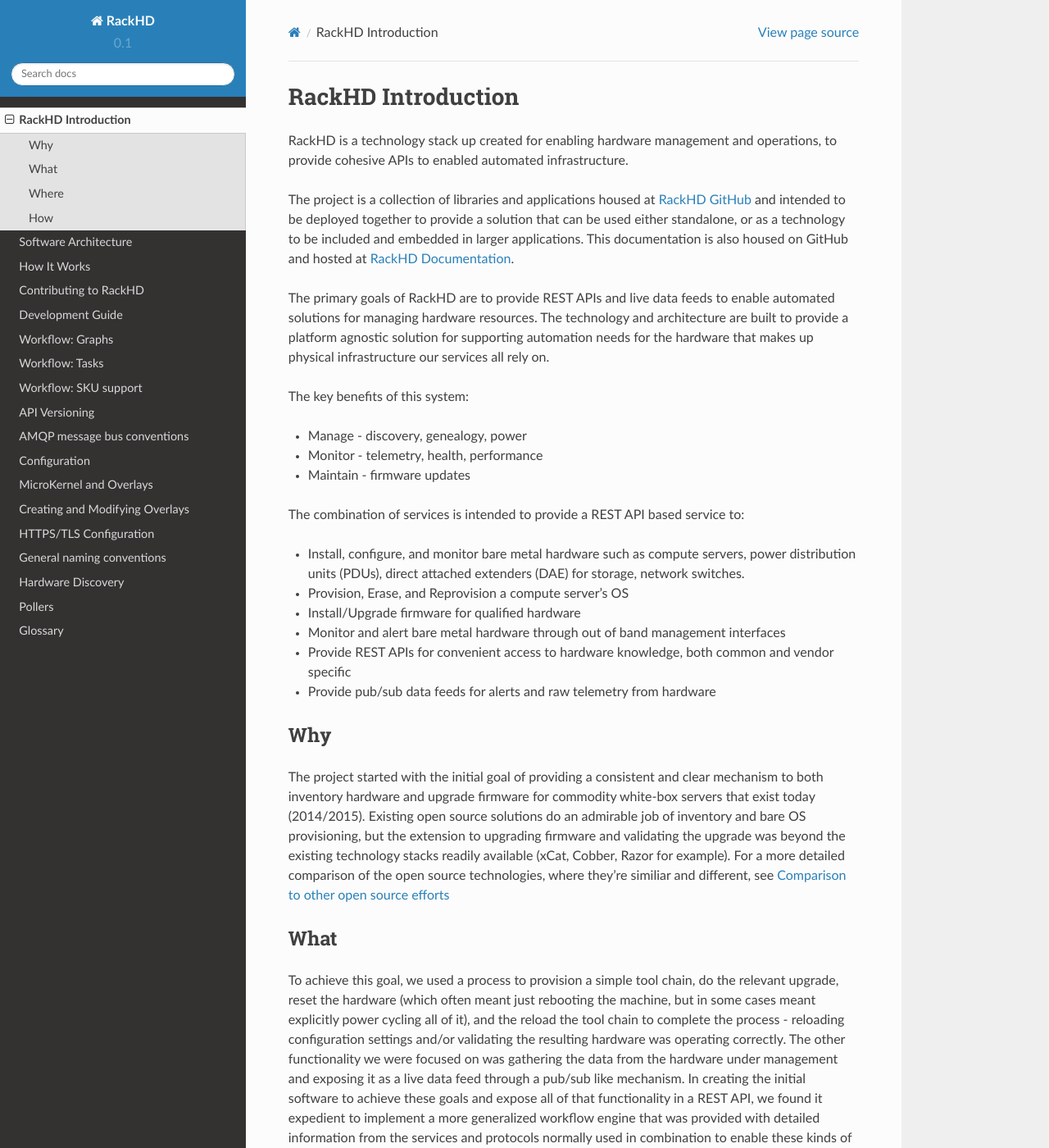
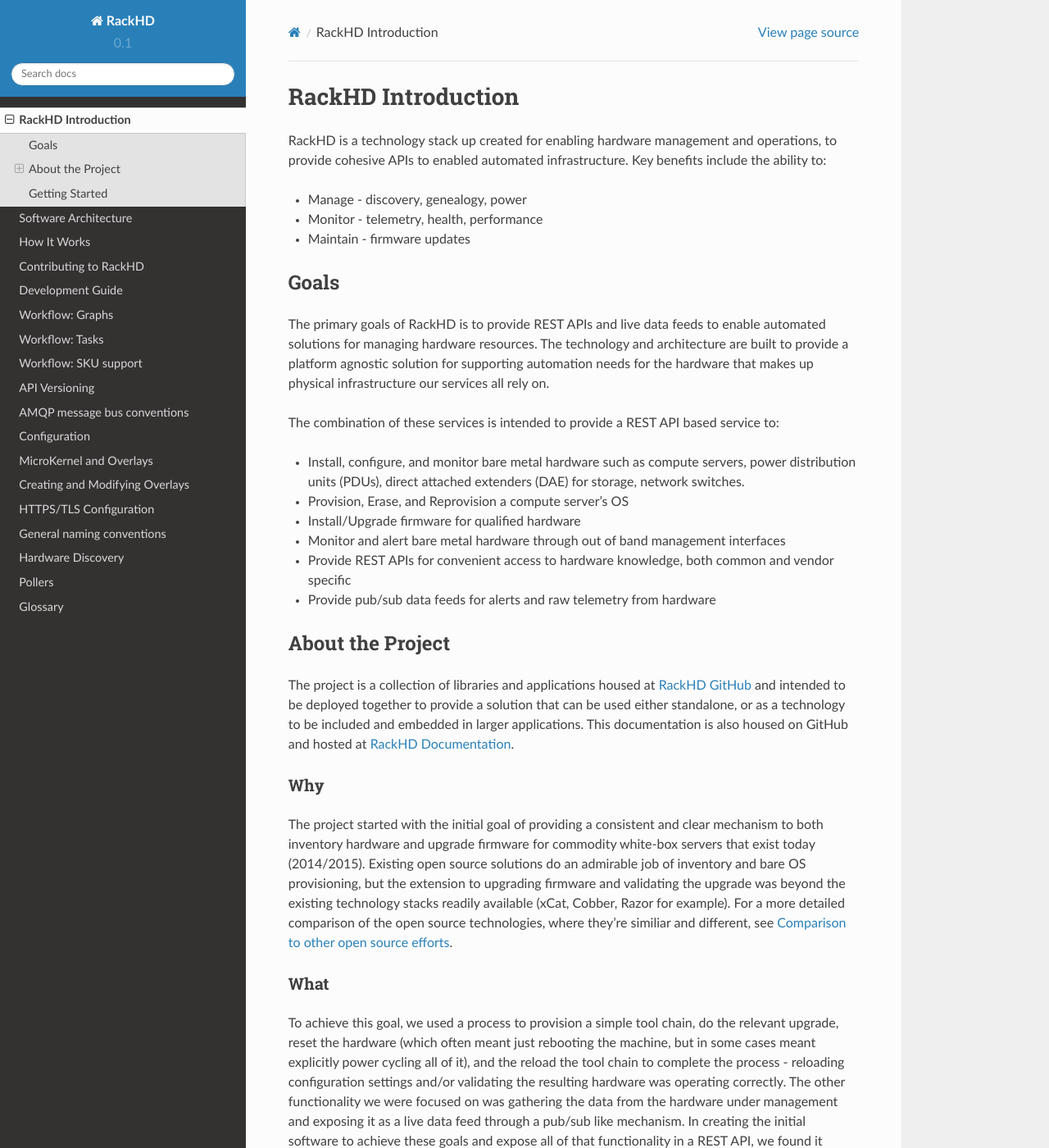
Before and after one commit to RackHD/docs, a Sphinx documentation site: the page built from docs/introduction.rst, in a window 1280 px wide and 1400 px high. Shown: the whole window at 82% size. Built offline with Sphinx 7.4.7 and the Read the Docs theme 2.0.0, drawn with Linux system fonts in a browser that asks for light colours; some of the changed lines change nothing that is shown.

Commit message:
RackHD Intro
added new hds and moved content.

```diff
--- a/docs/introduction.rst
+++ b/docs/introduction.rst
@@ -2,26 +2,20 @@
 ===================
 
 RackHD is a technology stack up created for enabling hardware management and operations, to provide
-cohesive APIs to enabled automated infrastructure.
-
-The project is a collection of libraries and applications housed at `RackHD GitHub`_ and
-intended to be deployed together to provide a solution that can be used either standalone, or as a
-technology to be included and embedded in larger applications. This documentation is also housed on GitHub
-and hosted at `RackHD Documentation`_.
-
-The primary goals of RackHD are to provide REST APIs and live data feeds to enable automated solutions
-for managing hardware resources. The technology and architecture are built to provide a platform
-agnostic solution for supporting automation needs for the hardware that makes up physical infrastructure
-our services all rely on.
-
-The key benefits of this system:
+cohesive APIs to enabled automated infrastructure. Key benefits include the ability to:
 
 * Manage - discovery, genealogy, power
 * Monitor - telemetry, health, performance
 * Maintain - firmware updates
 
+Goals
+-----------------------------------------
+The primary goals of RackHD is to provide REST APIs and live data feeds to enable automated solutions
+for managing hardware resources. The technology and architecture are built to provide a platform
+agnostic solution for supporting automation needs for the hardware that makes up physical infrastructure
+our services all rely on.
 
-The combination of services is intended to provide a REST API based service to:
+The combination of these services is intended to provide a REST API based service to:
 
 * Install, configure, and monitor bare metal hardware such as compute servers, power distribution
   units (PDUs), direct attached extenders (DAE) for storage, network switches.
@@ -31,18 +25,25 @@
 * Provide REST APIs for convenient access to hardware knowledge, both common and vendor specific
 * Provide pub/sub data feeds for alerts and raw telemetry from hardware
 
+About the Project
+-----------------------------------------
+The project is a collection of libraries and applications housed at `RackHD GitHub`_ and
+intended to be deployed together to provide a solution that can be used either standalone, or as a
+technology to be included and embedded in larger applications. This documentation is also housed on GitHub
+and hosted at `RackHD Documentation`_.
+
 Why
----
+~~~~~~~~~~~~~~~~~~~~~~~
 
 The project started with the initial goal of providing a consistent and clear mechanism to both
 inventory hardware and upgrade firmware for commodity white-box servers that exist today (2014/2015).
 Existing open source solutions do an admirable job of inventory and bare OS provisioning, but the
 extension to upgrading firmware and validating the upgrade was beyond the existing technology stacks
 readily available (xCat, Cobber, Razor for example). For a more detailed comparison of the open source
-technologies, where they're similiar and different, see :doc:`project_comparson`
+technologies, where they're similiar and different, see :doc:`project_comparson`.
 
 What
-----
+~~~~~~~~~~~~~~~~~~~~~~~
 
 To achieve this goal, we used a process to provision a simple tool chain, do the relevant upgrade,
 reset the hardware (which often meant just rebooting the machine, but in some cases meant explicitly
@@ -62,17 +63,16 @@
 kinds of functions in a datacenter environment.
 
 Where
------
+~~~~~~~~~~~~~~~~~~~~~~~
 
 Our initial deployments were intended to go onto physical hardware directly to manage a rack (or racks)
 of systems, and quickly expanded to be hosted on virtual machines as well. With the nature of the
 protocols needed to be coordinated to achieve these functions, there are a number of possible
 deployment configurations that can be architected. For more details of those configurations, both
-what's needed, why, and how we've created some reference examples of deployments see :doc:`how_it_works`
-and :doc:`packaging_and_deployment`.
+what's needed, why, and how we've created some reference examples of deployments see :doc:`how_it_works` and :doc:`packaging_and_deployment`.
 
-How
----
+Getting Started
+-----------------------------------------
 
 For an overview of our code and architecture see :doc:`software_architecture`. For an
 introduction into the common data model, highest level API, and how to use it, see
```
